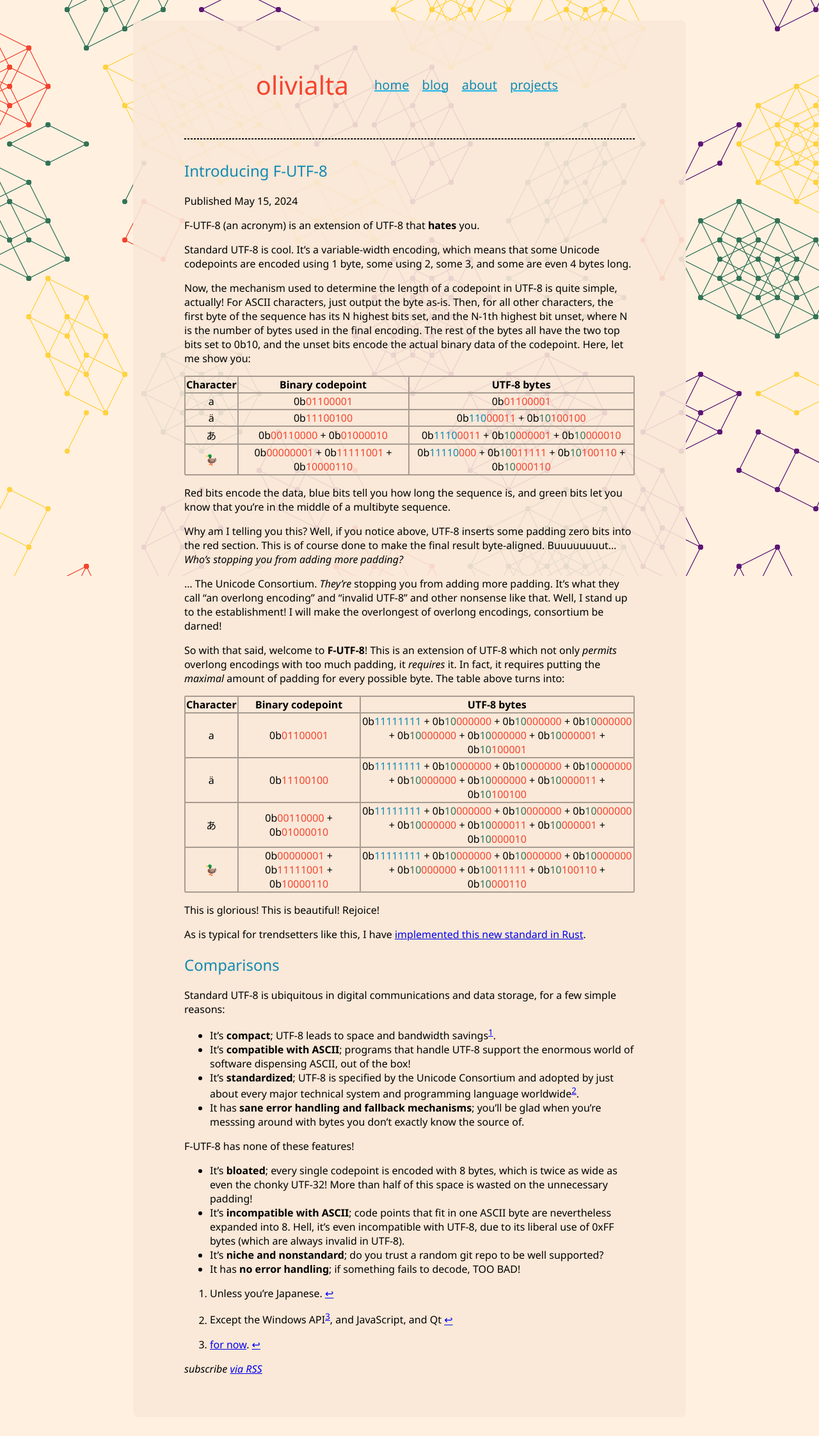
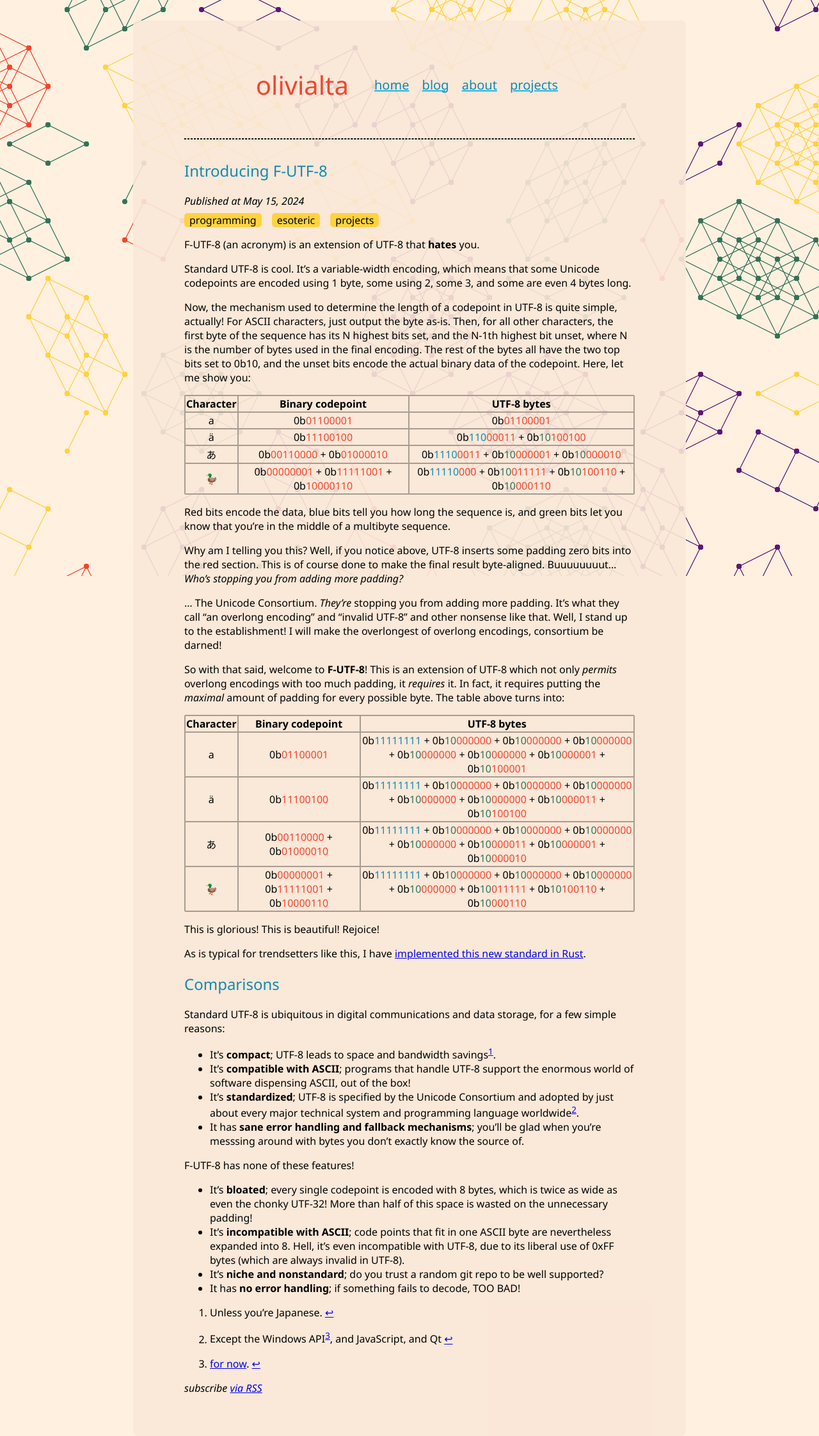
Before and after one commit to RocketRace/rocketrace.github.io, a Jekyll site: the page built from _posts/2024-05-15-f-utf-8.md, in a window 1280 px wide. Shown: the whole page at 64% size. Built offline with Jekyll 4.4.1, drawn with Linux system fonts in a browser that asks for light colours; before the commit the page ends 2214 px from its top, so only the background shows below that.

Commit message:
add categories

```diff
--- a/_layouts/post.html
+++ b/_layouts/post.html
@@ -5,8 +5,13 @@ layout: default
   <header class="post-header">
     <h1 class="page-title">{{ page.title | escape }}</h1>
     <time class="published-at" datetime="{{ page.date | date_to_xmlschema }}" >
-      Published {{ page.date | date: "%b %-d, %Y" }}
+      Published at {{ page.date | date: "%b %-d, %Y" }}
     </time>
+    <ul class="categories">
+      {% for category in page.categories %}
+        <li class="category">{{ category }}</li>
+      {% endfor %}
+    </ul>
   </header>
   {{ content }}
 </article>
--- a/_posts/2024-05-15-f-utf-8.md
+++ b/_posts/2024-05-15-f-utf-8.md
@@ -2,7 +2,7 @@
 layout: post
 title:  "Introducing F-UTF-8"
 slug: f-utf-8
-categories: programming, esoteric, projects
+categories: programming esoteric projects
 ---
 
 F-UTF-8 (an acronym) is an extension of UTF-8 that **hates** you.
--- a/assets/main.scss
+++ b/assets/main.scss
@@ -11,6 +11,7 @@ ${{ color.name }}: {{ color.hex }};
 }
 {% endfor %}
 
+// nav
 nav {
   max-width: 100%;
   display: flex;
@@ -87,6 +88,7 @@ h1, h2 {
 
 .published-at {
   flex-shrink: 4;
+  font-style: italic;
 }
 
 // Disable scrollbars and
@@ -148,6 +150,7 @@ body {
   }
 }
 
+// big links
 .posts-link {
   color: $marine;
   text-decoration: underline solid $aqua 2px;
@@ -157,6 +160,7 @@ body {
   color: $aqua
 }
 
+// rss
 .rss-subscribe {
   font-style: italic;
 }
@@ -171,6 +175,22 @@ table {
 
 table, th, td {
   border: 1px solid $grey;
+}
+
+// categories
+.categories {
+  display: flex;
+  flex-direction: row;
+  padding-left: 0;
+  margin-top: 0.5rem;
+}
+
+.category {
+  list-style: none;
+  margin-right: 1rem;
+  padding: 0 0.5rem;
+  border-radius: 5px;
+  background-color: $gold;
 }
 
 // Code blocks
```
Also changed, not shown: blog.md (+5 -0 lines), index.md (+5 -0 lines).
